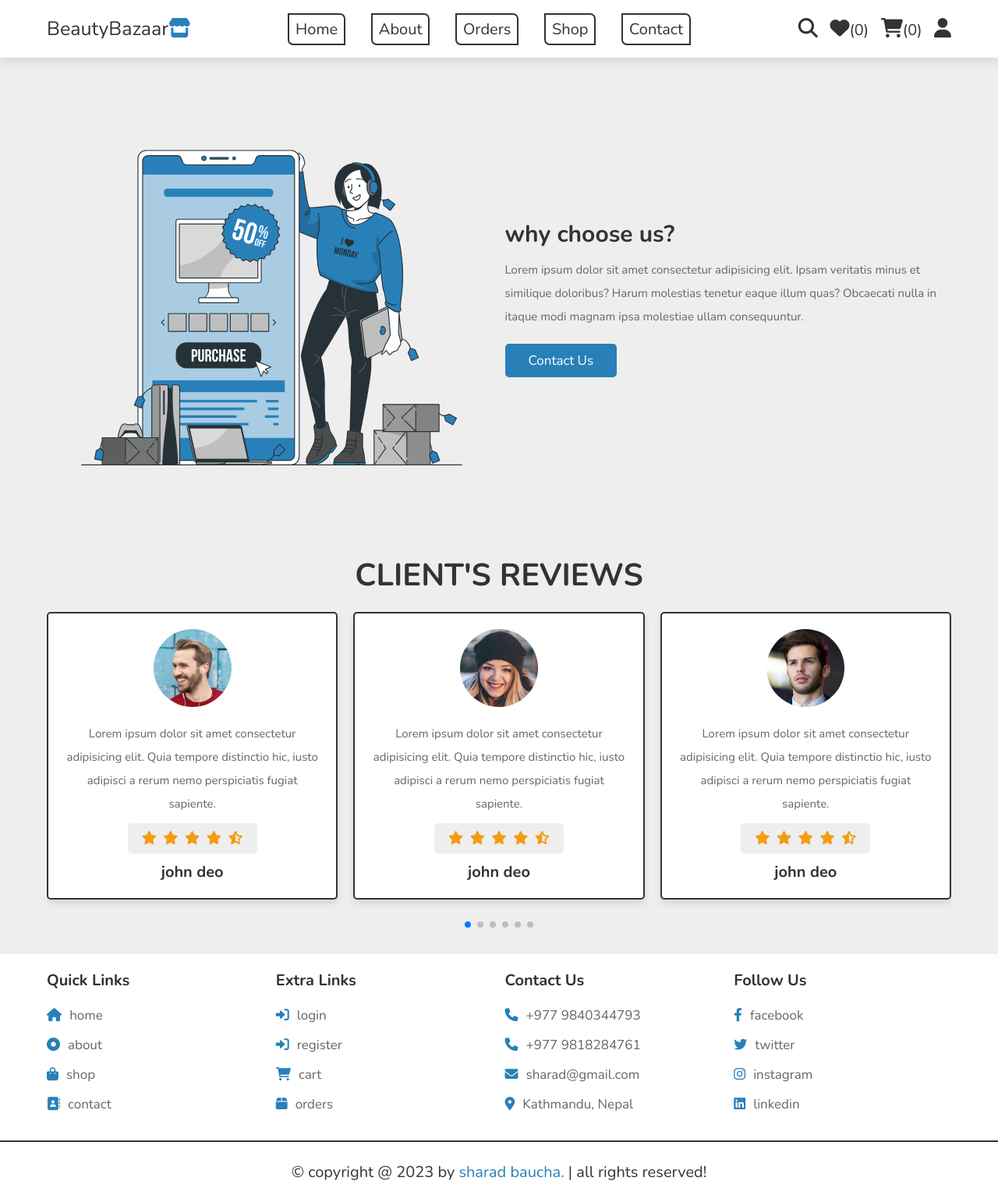
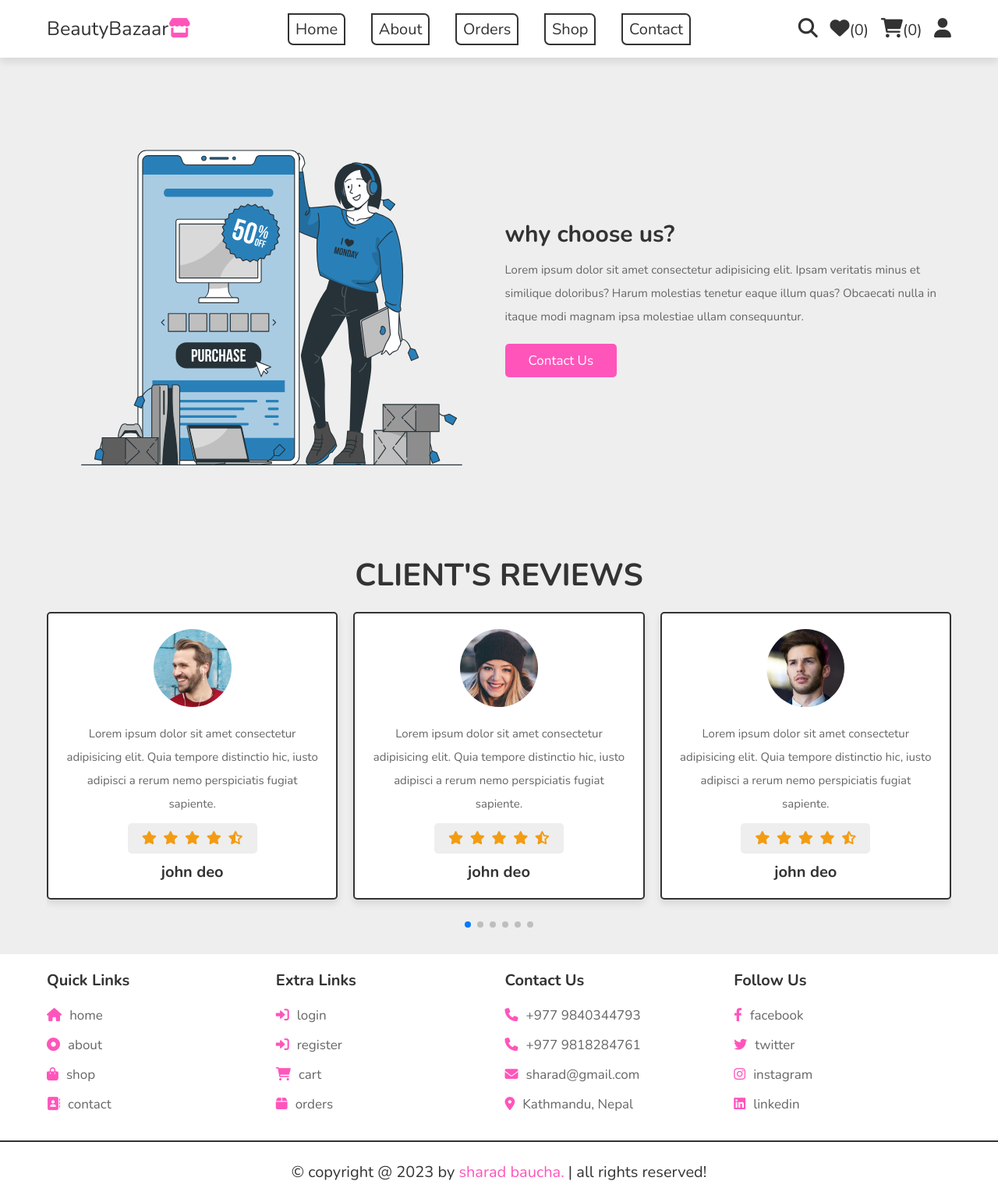
Before and after one commit to sharad-ritu/cosmetics-website, a PHP site: page /about.php in a window 1280 px wide. Shown: the whole page at 78% size. Run offline with PHP 8.4, Linux system fonts and the light colour scheme; data that the repository does not hold is empty; some libraries are stand-ins or nearby versions.

Commit message:
Update style.css

```diff
--- a/css/style.css
+++ b/css/style.css
@@ -1,7 +1,12 @@
 @import url('https://fonts.googleapis.com/css2?family=Nunito:wght@200;300;400;500;600;700&display=swap');
 
 :root{
-   --main-color:#2980b9;
+   /* --main-color:#2980b9; */
+   --main-color:#FF55BB;
+   --second: #FFD3A3;
+   --third: #FCFFB2;
+   --fourth: #B6EAFA;
+   --fifth: #FDF4F5;
    --orange:#f39c12;
    --red:#e74c3c;
    --black:#333;
```
